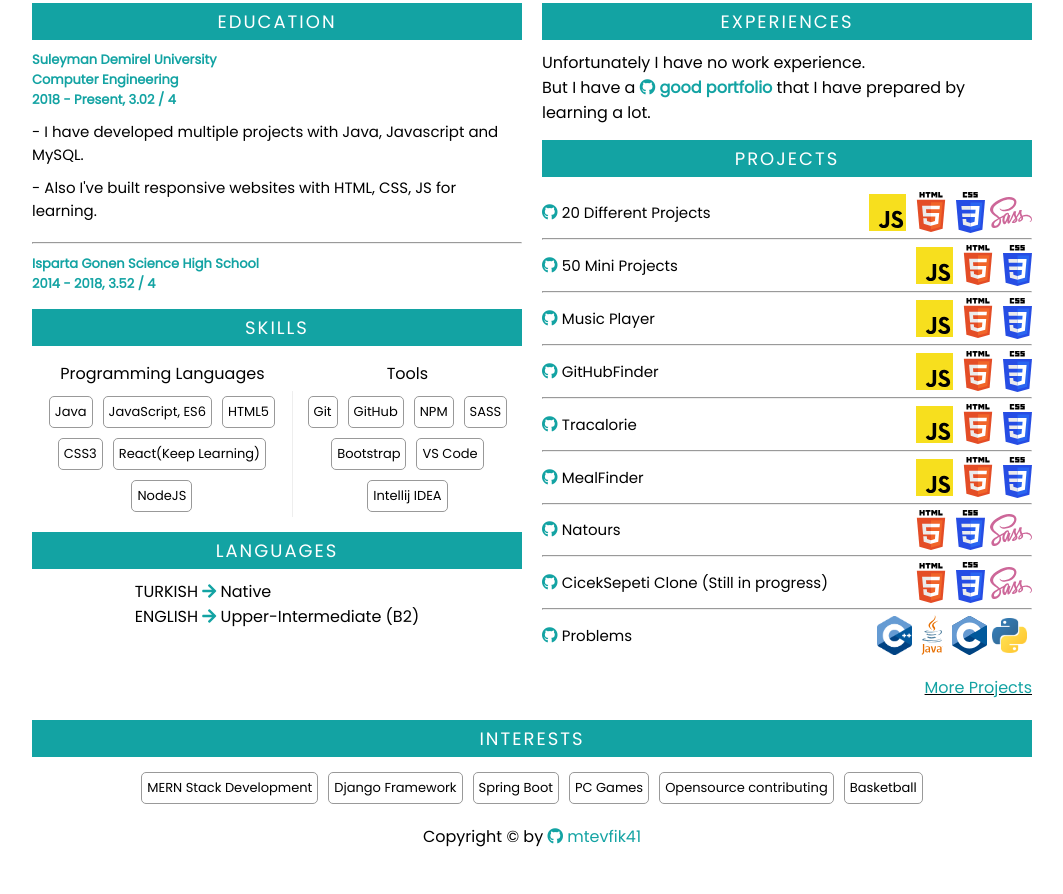
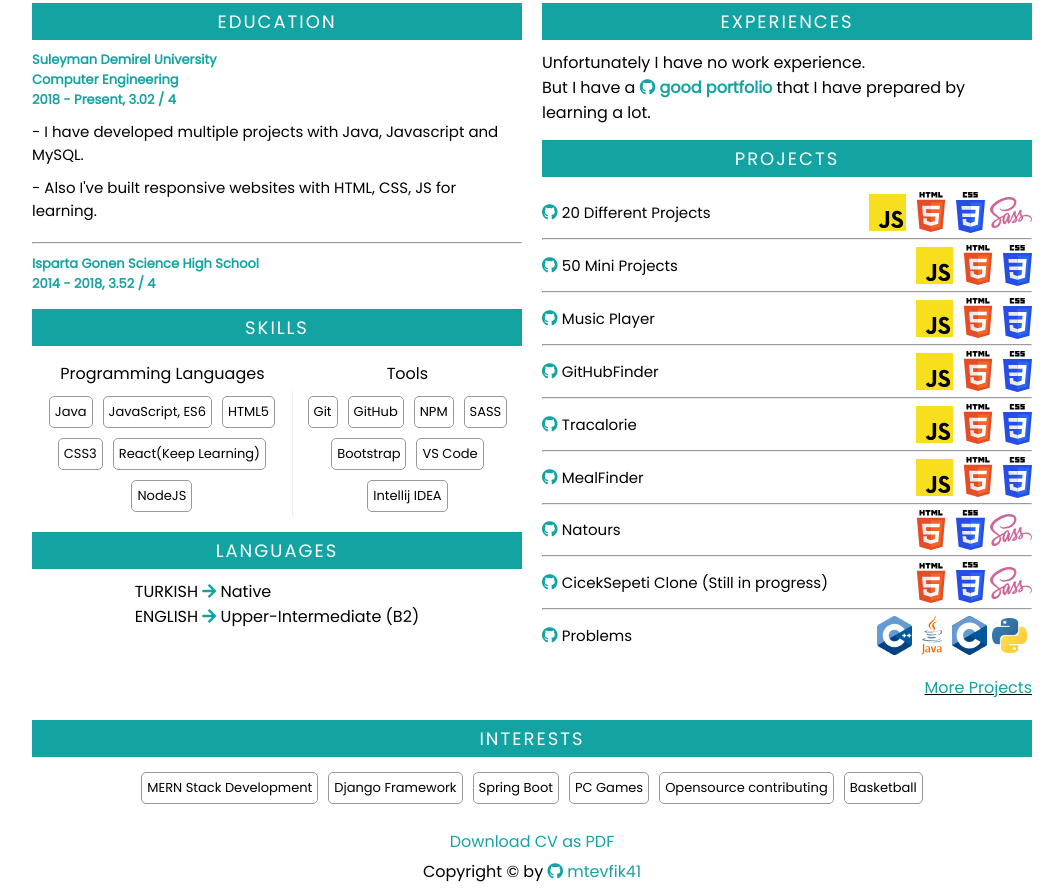
Before and after one commit to mtevfik41/mtevfik41.github.io, a plain HTML site: page index.html in a window 1280 px wide. Shown: the part 343-1237 px from the top of the page, without its empty margins (108-1171 px from the left). Before the commit the page ends 1202 px from the top, so only its background shows below. Drawn offline with Linux system fonts and the light colour scheme.

Commit message:
Added downloadable pdf

```diff
--- a/css/style.css
+++ b/css/style.css
@@ -231,6 +231,7 @@ h3 {
 footer {
   display: flex;
   align-items: center;
+  flex-direction: column;
   justify-content: center;
   padding-bottom: 10px;
 }
--- a/index.html
+++ b/index.html
@@ -480,6 +480,12 @@
         </div>
       </div>
       <footer>
+        <a
+          style="padding: 5px 0"
+          href="./pdf/cv.pdf"
+          download="cv(Mustafa Tevfik Kadan)"
+          >Download CV as PDF</a
+        >
         <p>
           Copyright &copy; by
           <i class="fab fa-github" style="color: rgb(19, 163, 163)"></i>
```
Also changed, not shown: 1 other file.
